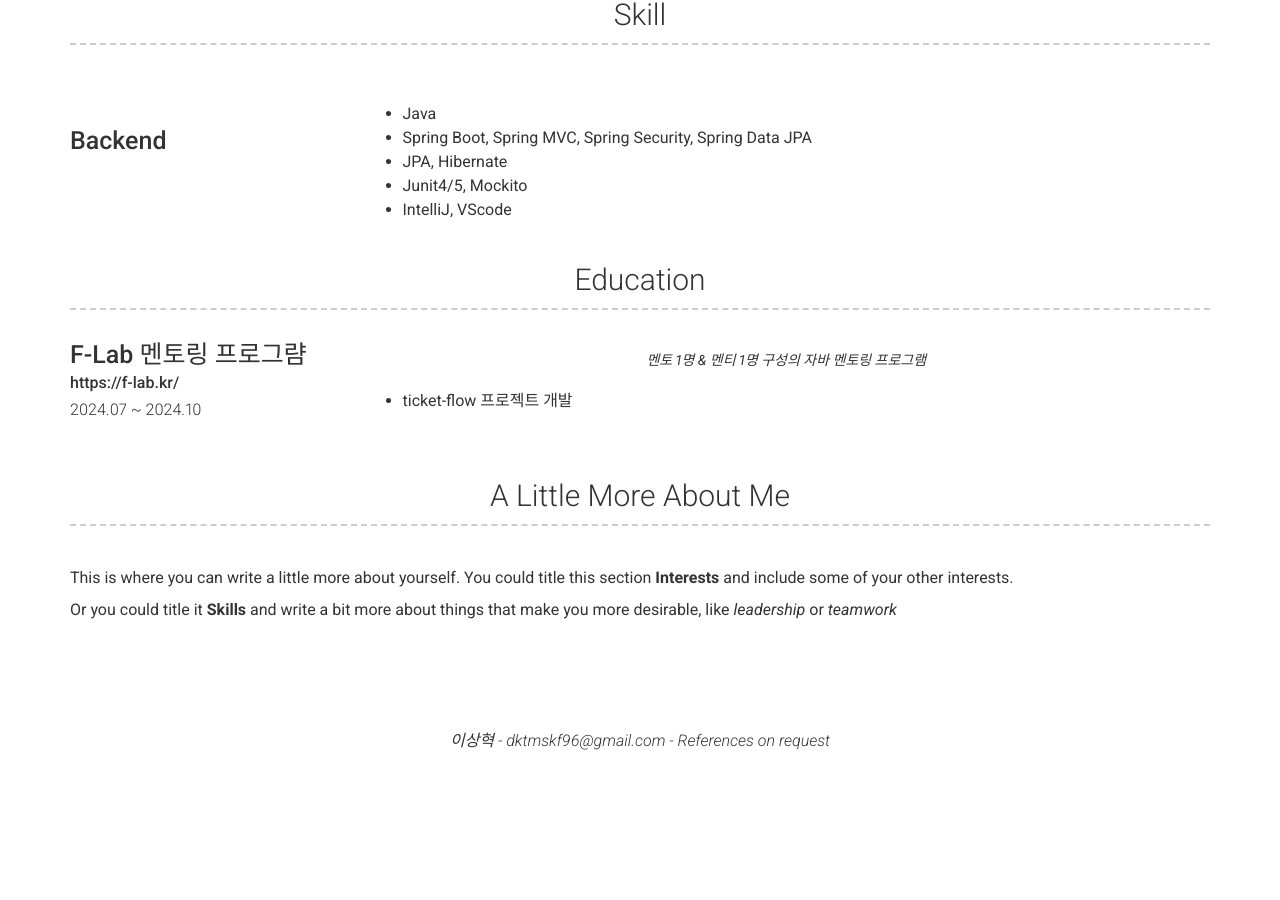
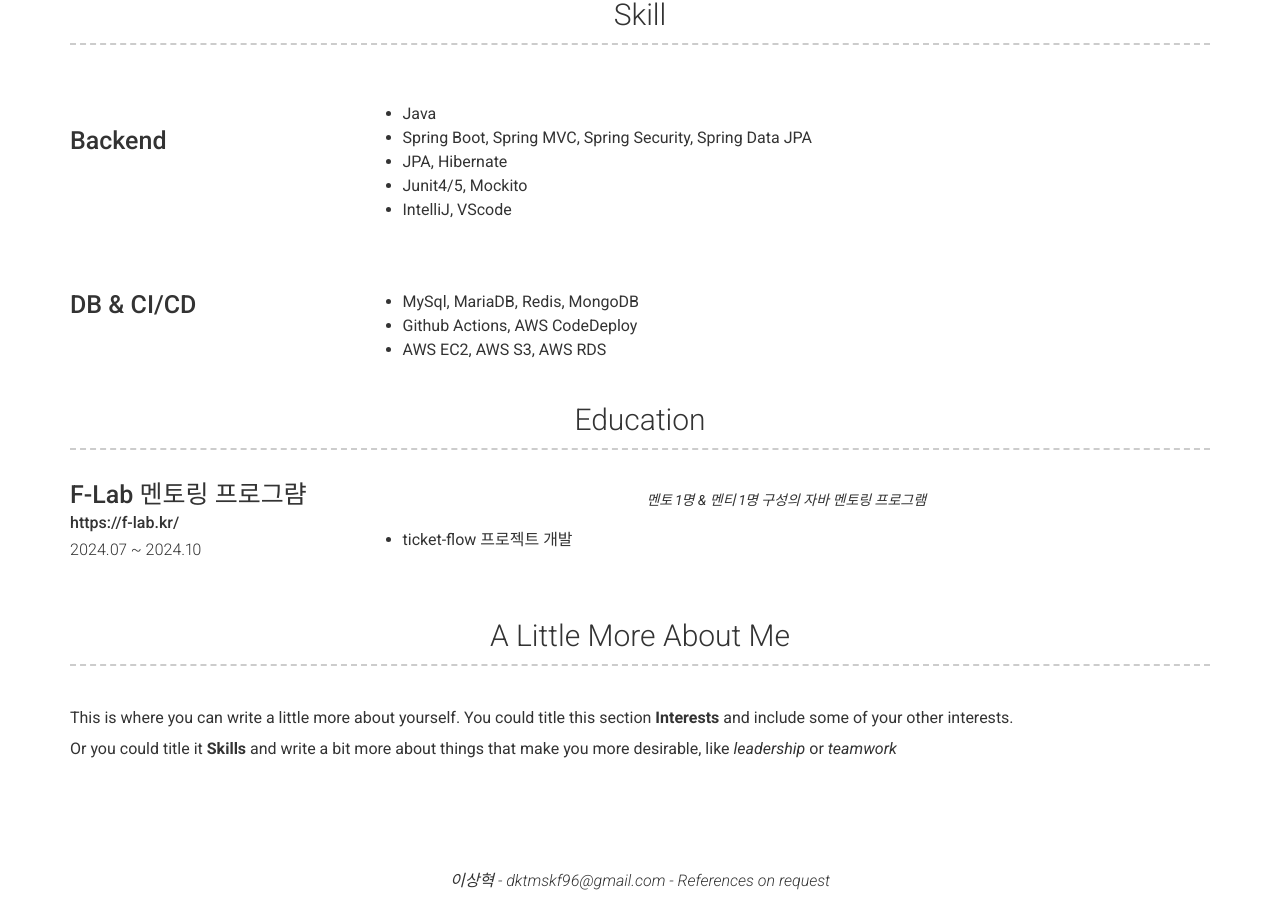
Before and after one commit to hyeok96/hyeok96.github.io, a Jekyll site: the page built from index.md, in a window 1280 px wide and 900 px high, scrolled down 976 px. Built offline with Jekyll 4.4.1, drawn with Linux system fonts in a browser that asks for light colours; nearby versions of some CDN libraries; before the commit the page ends 1737 px from its top, so only the background shows below that.

```diff
--- a/_config.yml
+++ b/_config.yml
@@ -112,6 +112,18 @@ content:
           - JPA, Hibernate
           - Junit4/5, Mockito
           - IntelliJ, VScode
+      - layout: left
+        title: DB & CI/CD
+        # sub_title: Job title
+        # caption: Date Range (eg. November 2016 - present)
+        # link: Link to company (optional)
+        quote: >
+
+        description: | # this will include new lines to allow paragraphs
+          - MySql, MariaDB, Redis, MongoDB
+          - Github Actions, AWS CodeDeploy
+          - AWS EC2, AWS S3, AWS RDS
+
   - title: Education
     layout: list
     content:
```
